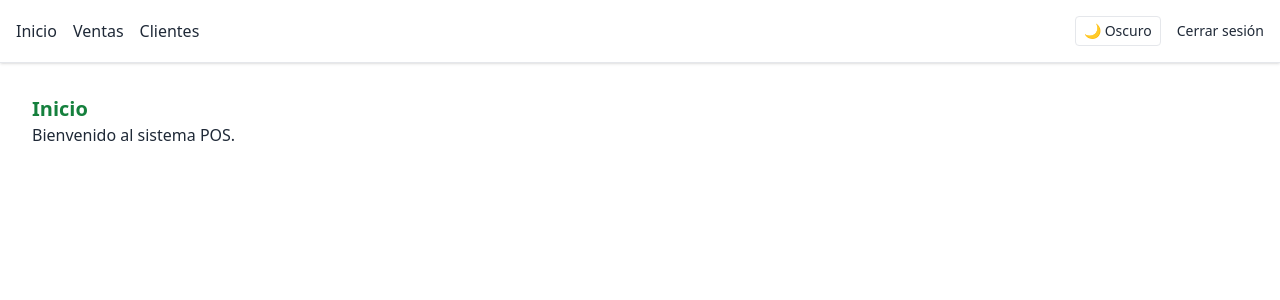
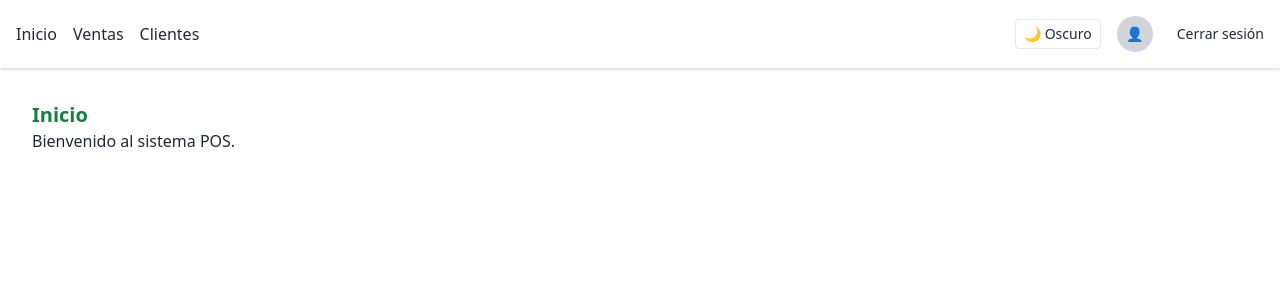
Before and after one commit to gabyreload1983/pos-front, a React (Vite) app: page / in a window 1280 px wide. Shown: the top 300 px of the page. Built offline with nearby package versions, Linux system fonts and the light colour scheme; no server answers; sample sign-in values are in the browser's storage.

Commit message:
adding user icon with name

```diff
--- a/src/components/Navbar.jsx
+++ b/src/components/Navbar.jsx
@@ -3,7 +3,7 @@ import { useTheme } from "@/context/ThemeContext";
 import { Link } from "react-router-dom";
 
 export default function Navbar() {
-  const { isAuthenticated, logout } = useAuth();
+  const { isAuthenticated, logout, user } = useAuth();
   const { theme, toggleTheme } = useTheme();
 
   return (
@@ -36,10 +36,25 @@ export default function Navbar() {
         >
           {theme === "dark" ? "☀️ Claro" : "🌙 Oscuro"}
         </button>
+
         {isAuthenticated ? (
-          <button onClick={logout} className="hover:underline text-sm">
-            Cerrar sesión
-          </button>
+          <div className="flex items-center gap-2">
+            <div className="w-9 h-9 rounded-full bg-gray-300 dark:bg-gray-700 flex items-center justify-center text-white font-bold text-sm overflow-hidden">
+              {user?.imagenUrl ? (
+                <img
+                  src={user.imagenUrl}
+                  alt="Perfil"
+                  className="w-full h-full object-cover"
+                />
+              ) : (
+                user?.nombre?.charAt(0).toUpperCase() || "👤"
+              )}
+            </div>
+            <span className="text-sm font-medium">{user?.nombre}</span>
+            <button onClick={logout} className="hover:underline text-sm ml-2">
+              Cerrar sesión
+            </button>
+          </div>
         ) : (
           <Link
             to="/login"
```
